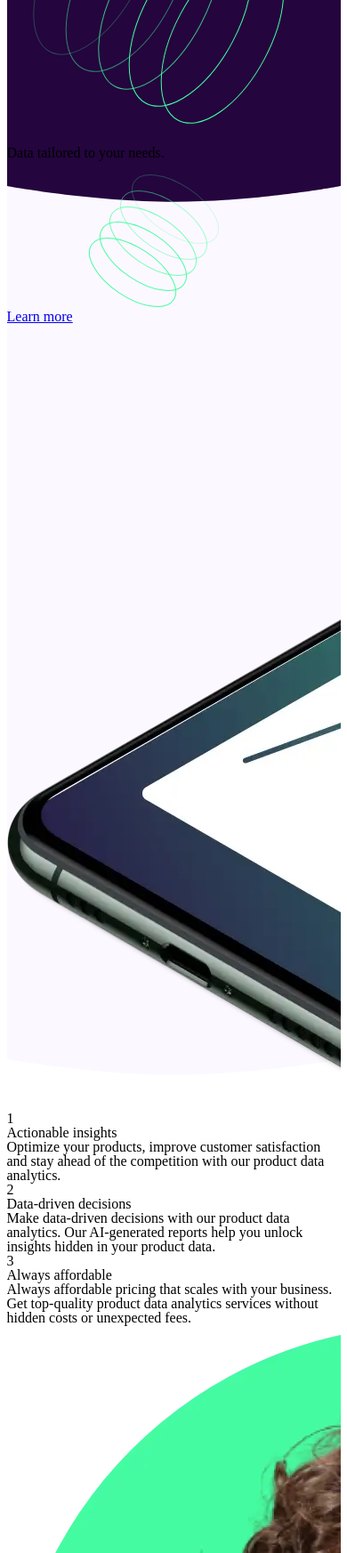
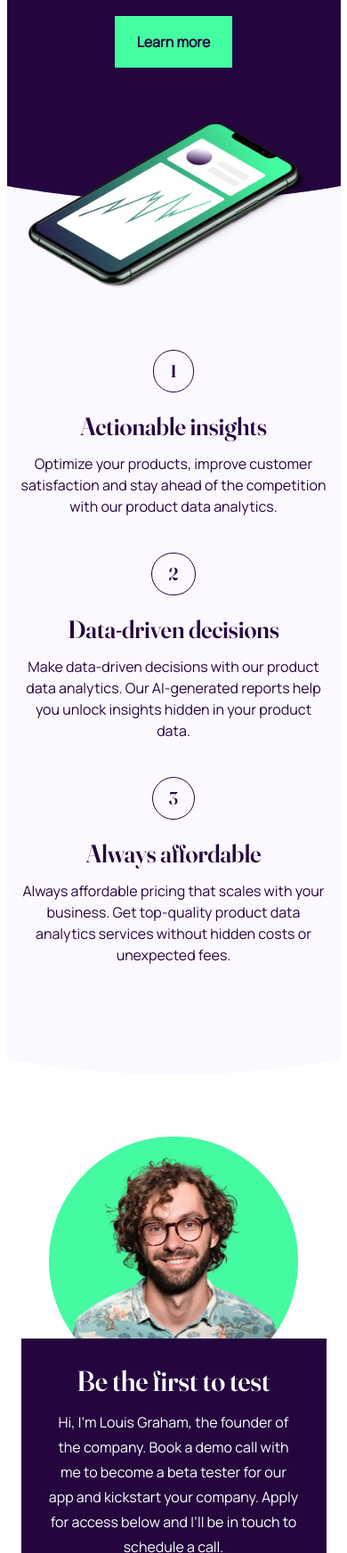
Before and after one commit to DinaelDomingos/projeto-workit-landing-page, a plain HTML site: page index.html in a window 390 px wide. Shown: the part 255-2000 px from the top of the page at 89% size. Drawn offline with Linux system fonts and the light colour scheme.

Commit message:
Refatorar e limpar estilos CSS móveis
Remoção de estilos legados comentados e consolidação de regras CSS ativas para layout mobile. Seletores de classe aprimorados para melhor legibilidade e manutenção, e margens e preenchimentos ajustados para espaçamento mais consistente.

```diff
--- a/style-mobile.css
+++ b/style-mobile.css
@@ -14,7 +14,7 @@
 .cabecalho {
     display: flex;
     justify-content: space-between;
-    margin: 2rem 1rem;
+    margin: 2rem 1rem 0;
 }
 
 .cabecalho a {
@@ -33,43 +33,30 @@
 
 /* Estilização do main */
 
-/* .principal{
-    display: flex;
-    flex-direction: column;
-    align-items: center;
-} */
-
 /* Estilização do bloco título */
 
-/* .principal__titulo {
-    display: flex;
-    flex-direction: column;
+.principal__titulo {
     position: relative;
-    width: 100%;
-    height: 100%;
-    padding: 2rem 0;
-} */
+    text-align: center;
+}
 
-/* .principal__titulo__imagem1 {
+.principal__titulo__imagem1 {
     display: none;
-} */
+}
 
-/* .principal__titulo__texto {
-    text-align: center;
-} */
-
-/* .principal__titulo__texto h1 {
+.principal__titulo h1 {
     font-family: 'Fraunces144', serif;
     color: var(--white);
     font-size: 3.125em;
-    padding-bottom: 2.5rem;
-} */
+    margin-top: 4.125rem;
+    margin-bottom: 2.5rem;
+}
 
-/* .principal__titulo__texto span {
+.principal__titulo span {
     border-bottom: 3px solid var(--eucaplyptus);
-} */
+}
 
-/* .principal__titulo__texto a {
+.principal__titulo a {
     font-family: 'Manrope', sans-serif;
     background-color: var(--eucaplyptus);
     padding: 0.75rem 1.5rem;
@@ -77,116 +64,109 @@
     font-weight: 700;
     line-height: 2em;
     text-decoration: none;
+    margin-bottom: 3.875rem;
     color: var(--darkPurple);
     display: inline-block;
-} */
+    border: 1px solid var(--eucaplyptus);
+}
 
-/* .principal__titulo__texto a:hover {
+.principal__titulo a:hover {
     background-color: var(--darkPurple);
     color: var(--eucaplyptus);
-    border: 1px solid var(--eucaplyptus);
-} */
 
-/* .principal__titulo__imagem2 {
+}
+
+.principal__titulo__imagem2 {
     display: none;
-} */
+}
+
+.principal__titulo img {
+    width: 87%;
+}
 
 /* Estilização do bloco conteúdo */
 
-/* .principal__conteudo {
+.principal__conteudo {
     display: flex;
     flex-direction: column;
-    padding: 2rem 1rem;
-} */
+    margin: 2.75rem 1rem 10.75rem;
+}
 
-/* .principal__conteudo img {
-    width: 87%;
-    height: auto;
-    margin: auto;
-} */
-
-/* .principal__conteudo__texto {
+.principal__conteudo__texto-itens {
     display: flex;
     flex-direction: column;
-} */
+    padding: 1.25rem 0;
+}
 
-/* .principal__conteudo__texto-itens {
-    display: flex;
-    flex-direction: column;
-    padding: 2.5rem 0;
-} */
-
-/* .principal__conteudo__texto span {
+.principal__conteudo span {
     margin: auto;
-    padding: 0.25rem 1rem;
+    padding: 0.5rem 1.125rem;
     font-family: 'Fraunces144', serif;
     font-size: 1.25em;
     line-height: 1.5em;
     color: var(--darkPurple);
     border: 1px solid var(--darkPurple);
     border-radius: 50px;
-} */
+}
 
-/* .principal__conteudo__texto-texto {
+.principal__conteudo__texto-texto {
     text-align: center;
-} */
+}
 
-/* .principal__conteudo__texto h3 {
+.principal__conteudo__texto-texto h3 {
     margin-top: 1.5rem;
     margin-bottom: 1rem;
     font-family: 'Fraunces144', serif;
     font-size: 1.75em;
     color: var(--darkPurple);
-} */
+}
 
-/* .principal__conteudo__texto p {
+.principal__conteudo__texto-texto p {
     font-family: 'Manrope', sans-serif;
     font-size: 1em;
     font-weight: 400;
     line-height: 1.5em;
     color: var(--darkPurple);
-} */
+}
 
 /*Estilização do bloco perfil */
 
-/* .principal__perfil {
-    display: flex;
-    flex-direction: column;
-    padding: 7.75rem 0 1rem;
-} */
+.principal__perfil {
+    position: relative;
+    text-align: center;
+}
 
-/* .principal__perfil__imagem-perfil {
+.principal__perfil__imagem-perfil {
     width: 17.5rem;
     height: 17.5rem;
     margin: auto;
-} */
+}
 
-/* .principal__perfil__texto {
-    display: flex;
-    flex-direction: column;
+.principal__perfil__texto {
     background-color: var(--darkPurple);
+    margin: 0 1rem;
     text-align: center;
     position: relative;
-    top: -50px;
-} */
+    top: -56px;
+}
 
-/* .principal__perfil__texto h2 {
+.principal__perfil__texto h2 {
     padding: 2rem 2rem 1rem;
     font-family: 'Fraunces144', serif;
     font-size: 2em;
     color: var(--white);
-} */
+}
 
-/* .principal__perfil__texto p {
-    padding: 0 2rem;
+.principal__perfil__texto p {
+    padding: 0 1.875rem;
     font-family: 'Manrope', sans-serif;
     font-size: 1em;
     font-weight: 400;
     line-height: 1.75em;
     color: var(--white);
-} */
+}
 
-/* .principal__perfil__texto a {
+.principal__perfil__texto a {
     display: inline-block;
     background-color: var(--eucaplyptus);
     padding: 0.75rem 1.5rem;
@@ -195,43 +175,43 @@
     font-weight: 700;
     text-decoration: none;
     color: var(--darkPurple);
+    border: 1px solid var(--eucaplyptus);
     margin: 1.5rem auto;
-} */
+}
 
-/* .principal__perfil__texto a:hover {
+.principal__perfil__texto a:hover {
     background-color: var(--darkPurple);
     color: var(--eucaplyptus);
-    border: 1px solid var(--eucaplyptus);
-} */
+}
 
-/* .principal__perfil__imagem3 {
+.principal__perfil__imagem3 {
     display: none;
-} */
+}
 
 /* Estilização do footer */
 
-/* .rodape__principal {
+.rodape__principal {
     display: flex;
     flex-direction: column;
     justify-content: space-between;
     width: 7.25rem;
     height: 6.4rem;
-    margin: 0.5rem auto 6rem ;
-} */
+    margin: 1rem auto 6rem ;
+}
 
-/* .rodape__midia-social {
+.rodape__midia-social {
     display: flex;
     justify-content: space-between;
-} */
+}
 
-/* .attribution {
+.attribution {
     font-size: 12px;
     font-family: 'Outfit', sans-serif;
     text-align: center;
     color: var(--darkPurple);
     padding-bottom: 16px;
-} */
+}
 
-/* .attribution a {
+.attribution a {
     color: var(--davysGrey);
-} */
+}
```
